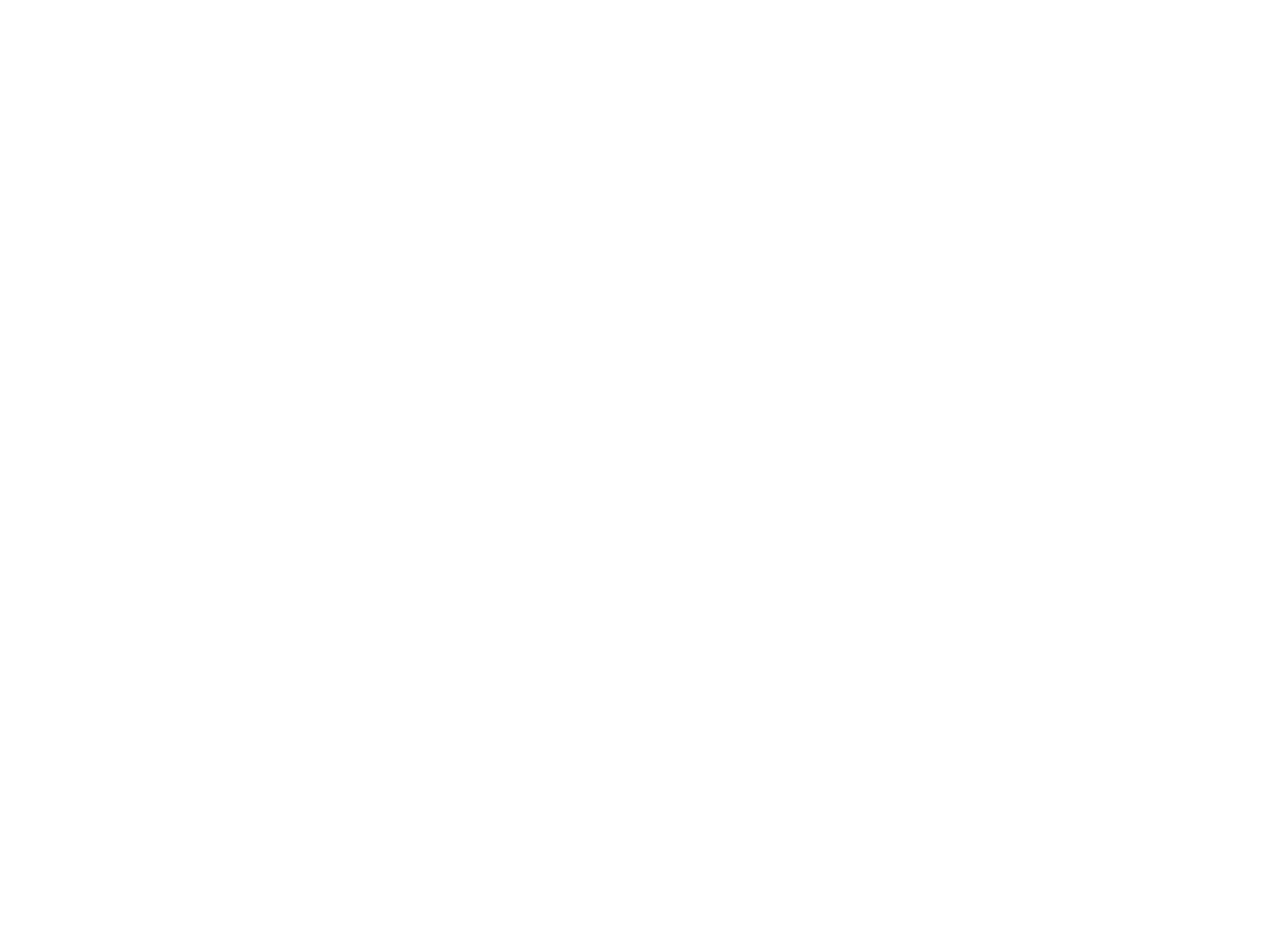
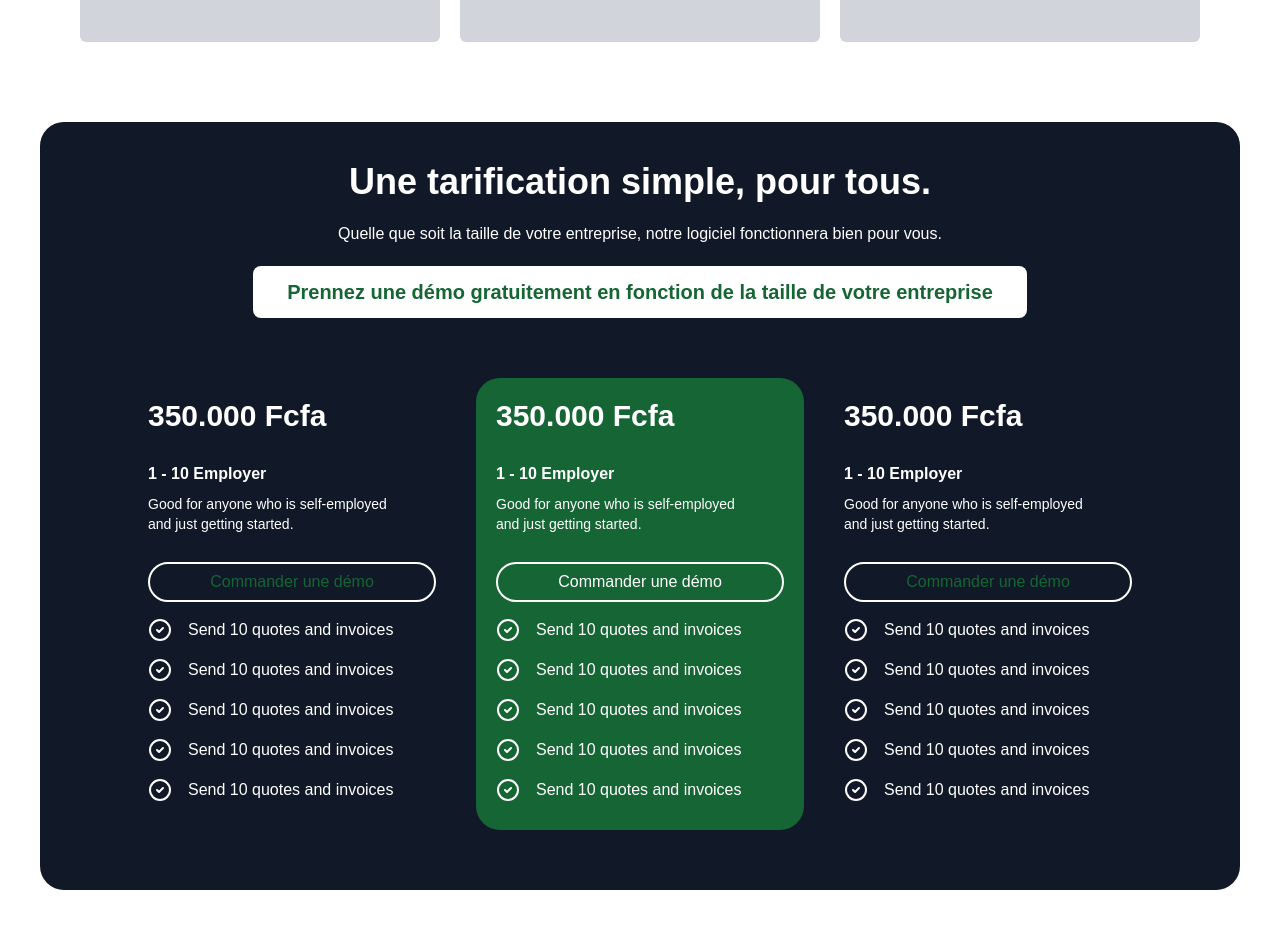
Before and after one commit to abraham241/recrupay-app, a Next.js app: page / in a window 1280 px wide. Shown: the part 2402-3330 px from the top of the page. Before the commit the page ends 2408 px from the top, so only its background shows below. Built offline with nearby package versions, Linux system fonts and the light colour scheme.

Commit message:
les tarifs

```diff
--- a/app/components/Propos.tsx
+++ b/app/components/Propos.tsx
@@ -78,7 +78,7 @@
 
           {/* Image */}
           <div className="image flex flex-col md:justify-end w-full md:w-4/5 mt-10 md:mt-0">
-            <Image src={propos} alt="" className=" md:h-[500px] md:w-[800px]" />
+            <Image src={propos} alt="" className=" md:h-[700px] md:w-[800px]" />
           </div>
         </div>
       </div>
--- /dev/null
+++ b/app/components/Tarif.tsx
@@ -0,0 +1,112 @@
+import React from "react";
+import { CircleCheck } from "lucide-react";
+
+export default function Tarif() {
+  return (
+    <>
+      <div className="p-10 ">
+        <div className="bg-gray-900 p-5 rounded-3xl">
+          <div className="text-white text-center flex flex-col justify-center items-center my-5">
+            <h1 className="text-3xl md:text-4xl font-bold">
+              Une tarification simple, pour tous.
+            </h1>
+            <p className="py-5">
+              Quelle que soit la taille de votre entreprise, notre logiciel
+              fonctionnera bien pour vous.
+            </p>
+            <p className="bg-white p-3 w-2/3 rounded-lg font-bold text-green-800 text-xl">
+              Prennez une démo gratuitement en fonction de la taille de votre
+              entreprise
+            </p>
+          </div>
+          {/* les card price */}
+          <div className="container mx-auto flex flex-col md:flex-row justify-center gap-10 items-center py-10 px-5 md:px-20">
+            {/** Card Component - Reusable */}
+            <div className="text-white text-center md:text-left">
+              <div>
+                <h1 className="text-3xl font-bold">350.000 Fcfa</h1>
+              </div>
+              <div className="py-5">
+                <p className="py-2 font-bold">1 - 10 Employer</p>
+                <p className="text-sm">
+                  Good for anyone who is self-employed <br /> and just getting
+                  started.
+                </p>
+              </div>
+              <div>
+                <button className="border-2 border-white my-2 rounded-full h-10 w-72 text-green-800">
+                  Commander une démo
+                </button>
+              </div>
+              <div>
+                {/** Feature List */}
+                {[...Array(5)].map((_, i) => (
+                  <div className="flex gap-4 py-2 items-center" key={i}>
+                    <CircleCheck />
+                    <p>Send 10 quotes and invoices</p>
+                  </div>
+                ))}
+              </div>
+            </div>
+
+            {/** Highlighted Card with Green Background */}
+            <div className="text-white bg-green-800 rounded-3xl p-5 text-center md:text-left">
+              <div>
+                <h1 className="text-3xl font-bold">350.000 Fcfa</h1>
+              </div>
+              <div className="py-5">
+                <p className="py-2 font-bold">1 - 10 Employer</p>
+                <p className="text-sm">
+                  Good for anyone who is self-employed <br /> and just getting
+                  started.
+                </p>
+              </div>
+              <div>
+                <button className="border-2 border-white my-2 rounded-full h-10 w-72 text-white">
+                  Commander une démo
+                </button>
+              </div>
+              <div>
+                {/** Feature List */}
+                {[...Array(5)].map((_, i) => (
+                  <div className="flex gap-4 py-2 items-center" key={i}>
+                    <CircleCheck />
+                    <p>Send 10 quotes and invoices</p>
+                  </div>
+                ))}
+              </div>
+            </div>
+
+            {/** Another Card (same as the first) */}
+            <div className="text-white text-center md:text-left">
+              <div>
+                <h1 className="text-3xl font-bold">350.000 Fcfa</h1>
+              </div>
+              <div className="py-5">
+                <p className="py-2 font-bold">1 - 10 Employer</p>
+                <p className="text-sm">
+                  Good for anyone who is self-employed <br /> and just getting
+                  started.
+                </p>
+              </div>
+              <div>
+                <button className="border-2 border-white my-2 rounded-full h-10 w-72 text-green-800">
+                  Commander une démo
+                </button>
+              </div>
+              <div>
+                {/** Feature List */}
+                {[...Array(5)].map((_, i) => (
+                  <div className="flex gap-4 py-2 items-center" key={i}>
+                    <CircleCheck />
+                    <p>Send 10 quotes and invoices</p>
+                  </div>
+                ))}
+              </div>
+            </div>
+          </div>
+        </div>
+      </div>
+    </>
+  );
+}
--- a/app/layout.tsx
+++ b/app/layout.tsx
@@ -6,6 +6,7 @@
 import Partenaire from "./components/Partenaire";
 import Propos from "./components/Propos";
 import Choix from "./components/Choix";
+import Tarif from "./components/Tarif";
 
 const geistSans = localFont({
   src: "./fonts/GeistVF.woff",
@@ -37,8 +38,9 @@
         {children}
         <Hiro />
         <Partenaire />
-        <Propos/>
-        <Choix/>
+        <Propos />
+        <Choix />
+        <Tarif />
       </body>
     </html>
   );
```
